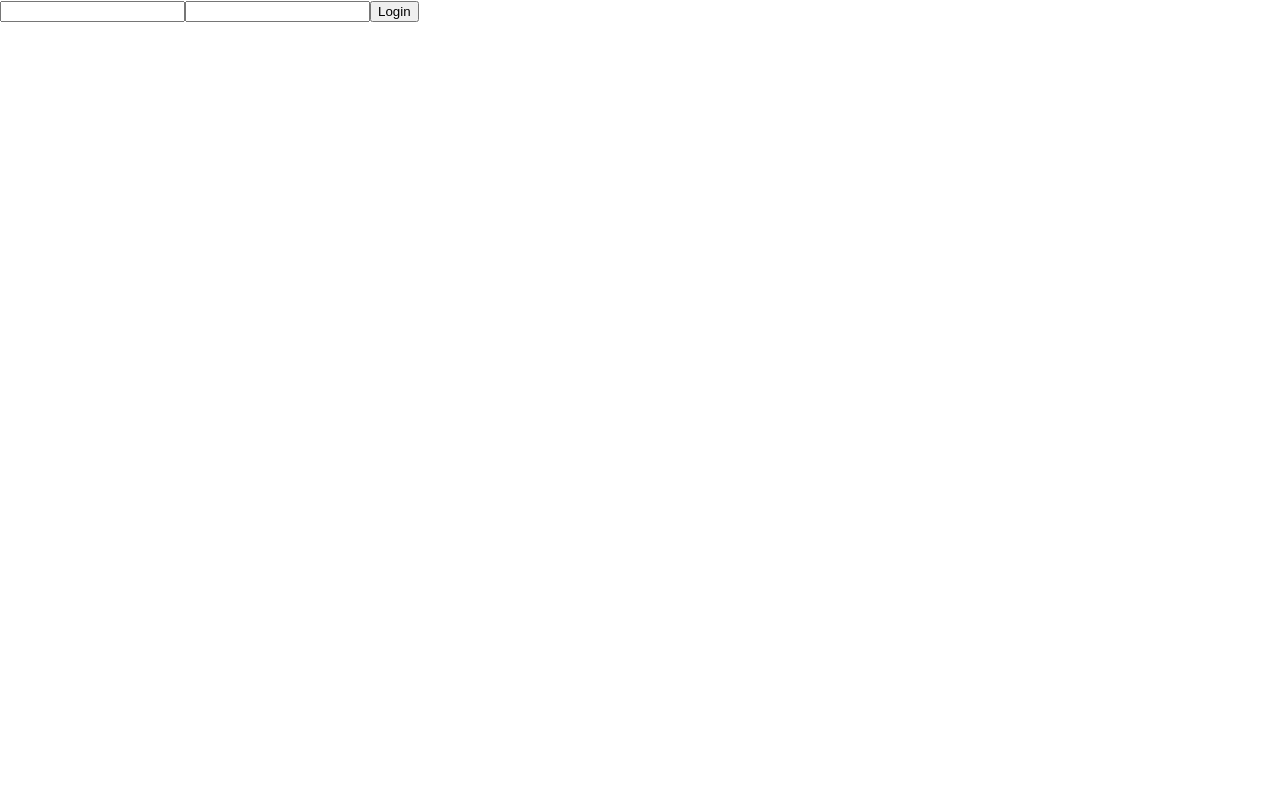
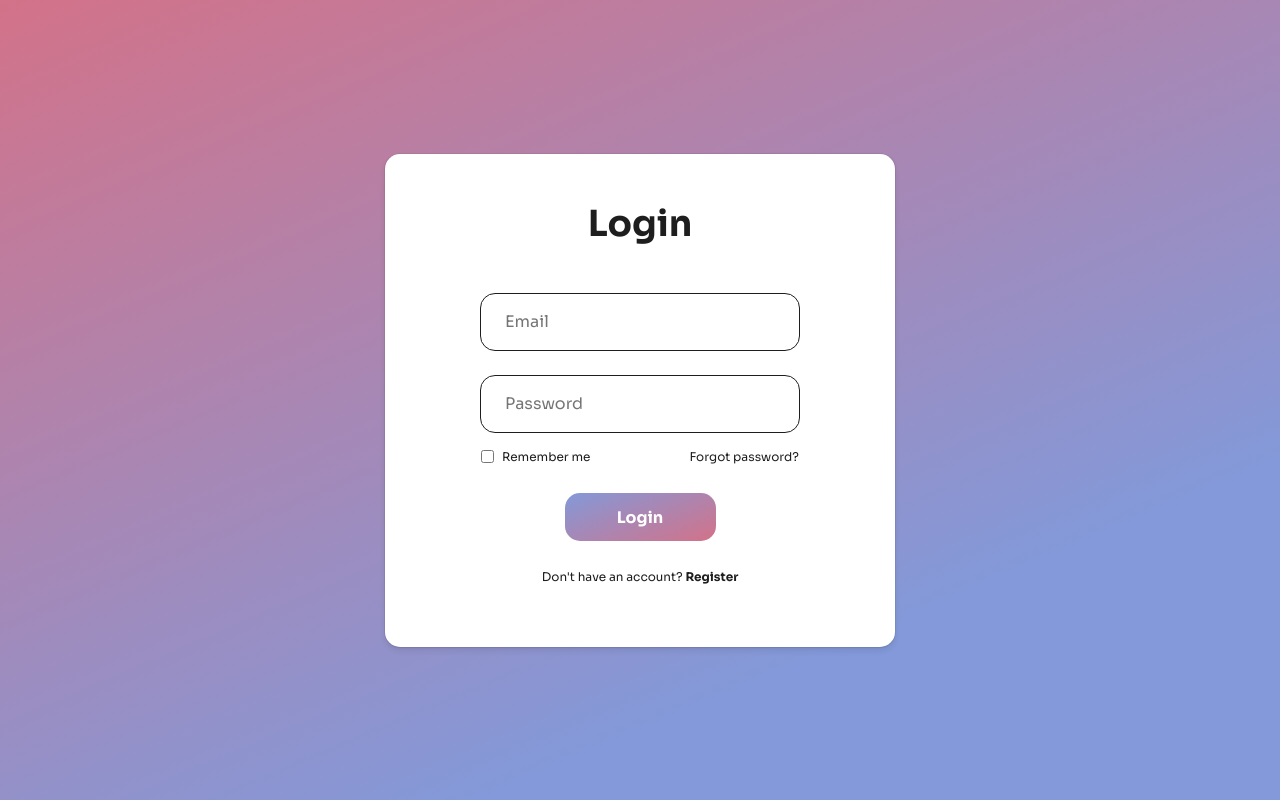
Before and after one commit to AkmalArifin/anon-project, a Vue app in the folder frontend/: page /login in a window 1280 px wide. Built offline with nearby package versions, Linux system fonts and the light colour scheme; a web font is replaced by a local one.

Commit message:
feat: login page

```diff
--- a/frontend/src/router/index.ts
+++ b/frontend/src/router/index.ts
@@ -2,7 +2,7 @@ import { createRouter, createWebHistory } from 'vue-router'
 import HomeView from '@/views/HomeView.vue'
 import AskView from '@/views/AskView.vue'
 import DashboardView from '@/views/DashboardView.vue'
-import LoginView from '@/views/Login.vue'
+import LoginView from '@/views/LoginView.vue'
 
 const router = createRouter({
   history: createWebHistory(import.meta.env.BASE_URL),
--- a/frontend/src/views/Login.vue
+++ /dev/null
@@ -1,58 +0,0 @@
-<template>
-    <div>
-        <form action="">
-            <input type="text" v-model="email">
-            <input type="text" v-model="password">
-            <button type="submit" @click="loginClicked">Login</button>
-        </form>
-    </div>
-</template>
-
-<script setup lang="ts">
-import axios from 'axios';
-import { ref } from 'vue';
-import { useRouter } from 'vue-router';
-
-const router = useRouter();
-
-const email = ref("");
-const password = ref("");
-
-
-async function loginClicked(event: Event) {
-    event.preventDefault();
-    try {
-        const data = {
-            "email": email.value,
-            "password": password.value
-        }
-
-        const response = axios.post("http://localhost:8082/login", data)
-            .then(response => {
-                if (response.status == 200) {
-                    const data : {
-                        message: string,
-                        token: string,
-                    } = response.data
-                    sessionStorage.setItem('jwtToken', data.token);
-
-                    router.push({name: 'dashboard'});
-                }
-            });
-    } catch (e) {
-        console.error(e);
-    }
-}
-
-
-</script>
-
-<script lang="ts">
-export default {
-    name: "LoginView"
-}
-</script>
-
-<style scoped>
-
-</style>
--- /dev/null
+++ b/frontend/src/views/LoginView.vue
@@ -0,0 +1,182 @@
+<template>
+    <div class="login-view">
+        <div class="card">
+            <div class="header">
+                <h3>Login</h3>
+            </div>
+            <div class="body">
+                <div class="input">
+                    <input type="text" class="p2" v-model="email" placeholder="Email">
+                    <input type="password" class="p2" v-model="password" placeholder="Password">
+                </div>
+                <div class="add">
+                    <div class="checkbox p3">
+                        <input type="checkbox" name="remember" id="remember">
+                        <label for="remember">  Remember me</label>
+                    </div>
+                    <p class="p3 forgot-button">Forgot password?</p>
+                </div>
+                <div class="button-container">
+                    <button class="login-button p2" @click="loginClicked">Login</button>
+                </div>
+            </div>
+            <div class="footer">
+                <p class="p3">Don't have an account? <span class="register-button" @click="handleRegister">Register</span></p>
+            </div>
+        </div>
+    </div>
+</template>
+
+<script setup lang="ts">
+import axios from 'axios';
+import { ref } from 'vue';
+import { useRouter } from 'vue-router';
+
+const router = useRouter();
+
+const email = ref("");
+const password = ref("");
+
+
+async function handleRegister() {
+    router.push({name: 'register'})
+}
+
+async function loginClicked(event: Event) {
+    event.preventDefault();
+    try {
+        const data = {
+            "email": email.value,
+            "password": password.value
+        }
+
+        const response = axios.post("http://localhost:8082/login", data)
+            .then(response => {
+                if (response.status == 200) {
+                    const data : {
+                        message: string,
+                        token: string,
+                    } = response.data
+                    sessionStorage.setItem('jwtToken', data.token);
+
+                    router.push({name: 'dashboard'});
+                }
+            });
+    } catch (e) {
+        console.error(e);
+    }
+}
+
+</script>
+
+<script lang="ts">
+export default {
+    name: "LoginView"
+}
+</script>
+
+<style scoped>
+
+.login-view {
+    background: rgb(131,153,217);
+    background: linear-gradient(337deg, rgba(131,153,217,1) 25%, rgba(211,114,137,1) 100%);
+    height: 100vh;
+    width: 100vw;
+    display: flex;
+    align-items: center;
+    justify-content: center;
+}
+
+.login-view .card {
+    background: var(--white);
+    height: 493px;
+    width: min(510px, 80vw);
+    padding: 48px min(96px, 10vw);
+    border: none;
+    border-radius: 15px;
+    box-shadow: var(--shadow);
+}
+
+.login-view .card .header {
+    text-align: center;
+}
+
+.login-view .card .body {
+    margin-top: 48px;
+}
+
+.login-view .card .body .input {
+    display: flex;
+    align-items: center;
+    justify-content: center;
+    flex-flow: column;
+    row-gap: 24px;
+}
+
+.login-view .card .body .input > * {
+    width: min(320px, 60vw);
+    height: 58px;
+    padding: 13px 24px;
+    border: 1px solid var(--black-1);
+    border-radius: 15px;
+}
+
+.login-view .card .body .add {
+    display: flex;
+    align-items: center;
+    justify-content: space-between;
+    margin-top: 12px;
+}
+
+.login-view .card .body .add .checkbox {
+    display: flex;
+    align-items: center;
+    column-gap: 8px;
+}
+
+.login-view .card .body .add .checkbox #remember {
+    cursor: pointer;
+}
+
+.login-view .card .body .add .forgot-button {
+    cursor: pointer;
+}
+
+.login-view .card .body .button-container {
+    display: flex;
+    align-items: center;
+    justify-content: center;
+    margin-top: 24px;
+}
+
+.login-view .card .body .login-button {
+    background: rgb(131,153,217);
+    background: linear-gradient(157deg, rgba(131,153,217,1) 0%, rgba(211,114,137,1) 100%);
+    width: 151px;
+    height: 48px;
+    padding: 12px 48px;
+    font-weight: bold;
+    border: none;
+    border-radius: 15px;
+    color: var(--white);
+    cursor: pointer;
+    transition: var(--transition);
+}
+
+.login-view .card .body .login-button:hover {
+    scale: 1.05;
+}
+
+.login-view .card .footer {
+    display: flex;
+    align-items: center;
+    justify-content: center;
+    margin-top: 24px;
+}
+
+.login-view .card .footer .register-button {
+    font-weight: bold;
+    cursor: pointer;
+}
+
+</style>
```
